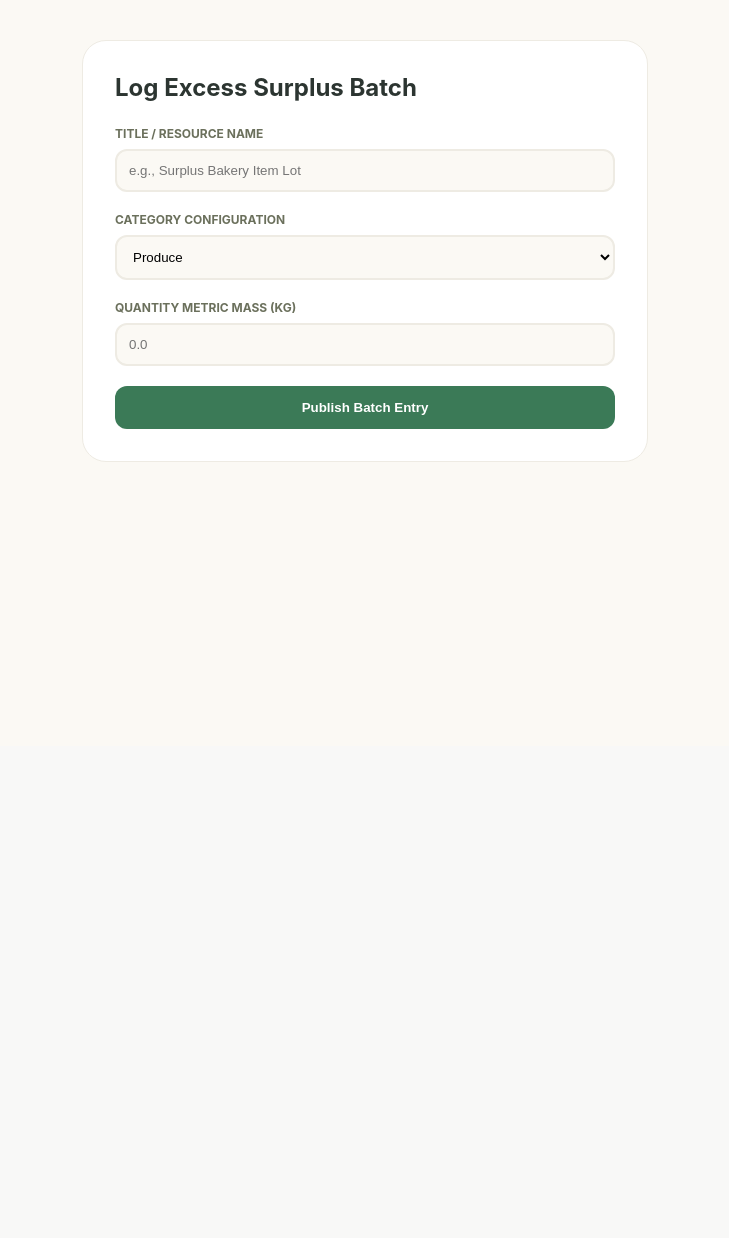
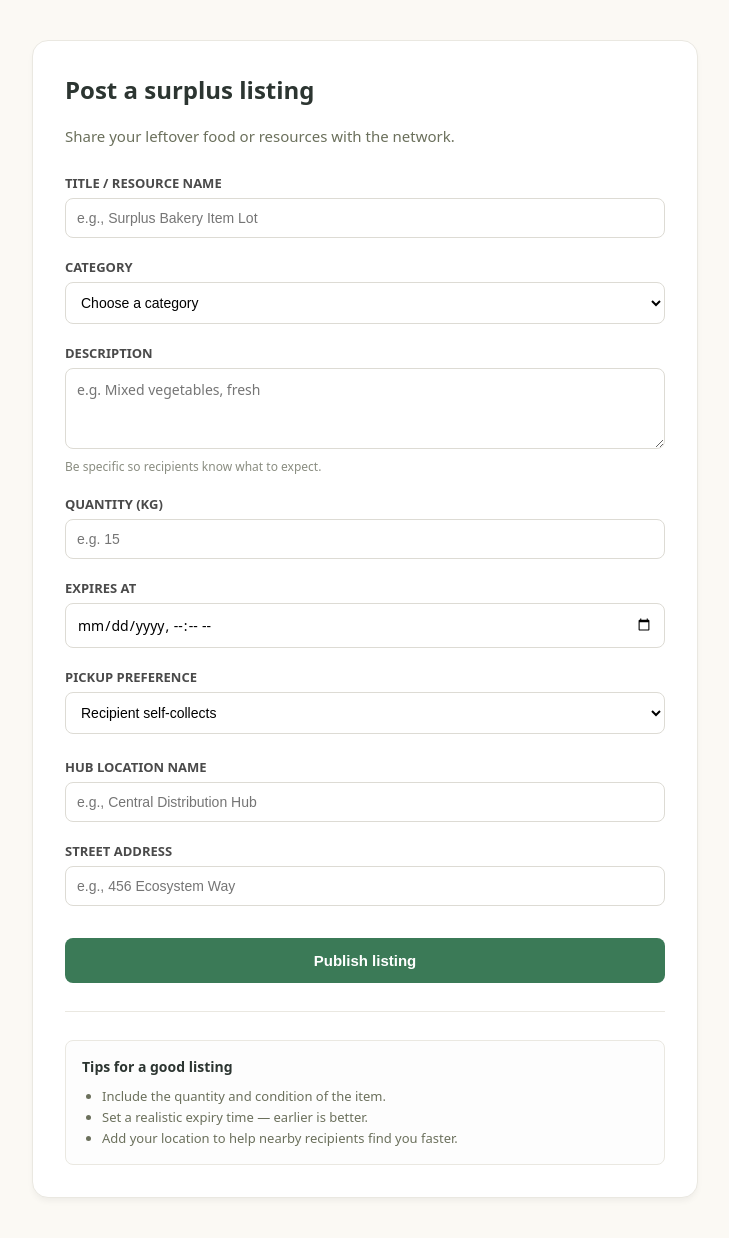
Before and after one commit to smbhargavi25ds-max/SURPLUS-TO-SERVICE, a Flask app: page /post in a window 1280 px wide. Shown: the part 54-1292 px from the top of the page, without its empty margins (275-1004 px from the left). Before the commit the page ends 516 px from the top, so only its background shows below. Run offline with Flask 3, Linux system fonts and the light colour scheme; the visitor is signed in with stand-in values (Sample User, id 1); parts of the project's set-up code (start-up, migrations or seed data) failed here and were passed over.

Commit message:
ui: update posting interface with full data entry inputs and extended category types

```diff
--- a/templates/post.html
+++ b/templates/post.html
@@ -1,72 +1,80 @@
 {% extends "base.html" %}
+{% block content %}
+<div style="max-width: 600px; margin: 40px auto; padding: 32px; background: #fff; border: 1px solid #eae8e1; border-radius: 16px; font-family: system-ui, -apple-system, sans-serif; box-shadow: 0 4px 6px -1px rgba(0,0,0,0.05);">
 
-{% block title %}Log Excess Asset - Surplus to Service{% endblock %}
+  <h2 style="margin-top: 0; color: #2c3531; font-size: 24px; font-weight: 700;">Post a surplus listing</h2>
+  <p style="color: #6b705c; margin-bottom: 28px; margin-top: 0; font-size: 15px;">Share your leftover food or resources with the network.</p>
 
-{% block content %}
-<style>
-    .form-container {
-        max-width: 500px;
-        margin: 0 auto;
-        background: #ffffff;
-        border: 1px solid #eeebe3;
-        border-radius: 24px;
-        padding: 32px;
-    }
-    .form-group {
-        margin-bottom: 20px;
-    }
-    .form-group label {
-        display: block;
-        font-size: 12px;
-        font-weight: 700;
-        color: #6b705c;
-        margin-bottom: 8px;
-        text-transform: uppercase;
-    }
-    .form-control {
-        width: 100%;
-        padding: 12px;
-        border: 2px solid #eeebe3;
-        border-radius: 12px;
-        box-sizing: border-box;
-        background: #fbf9f4;
-    }
-    .form-control:focus {
-        outline: none;
-        border-color: #3b7a57;
-    }
-    .submit-btn {
-        width: 100%;
-        background: #3b7a57;
-        color: white;
-        border: none;
-        padding: 14px;
-        border-radius: 12px;
-        font-weight: 600;
-        cursor: pointer;
-    }
-</style>
+  <form action="{{ url_for('post') }}" method="POST">
 
-<div class="form-container">
-    <h2 style="margin-top:0; margin-bottom: 24px;">Log Excess Surplus Batch</h2>
-    <form action="{{ url_for('post') }}" method="POST">
-        <div class="form-group">
-            <label>Title / Resource Name</label>
-            <input type="text" name="title" class="form-control" placeholder="e.g., Surplus Bakery Item Lot" required>
-        </div>
-        <div class="form-group">
-            <label>Category Configuration</label>
-            <select name="category" class="form-control">
-                <option value="Produce">Produce</option>
-                <option value="Bakery">Bakery</option>
-                <option value="Meals">Meals</option>
-            </select>
-        </div>
-        <div class="form-group">
-            <label>Quantity Metric Mass (KG)</label>
-            <input type="number" step="0.1" name="quantity" class="form-control" placeholder="0.0" required>
-        </div>
-        <button type="submit" class="submit-btn">Publish Batch Entry</button>
-    </form>
+    <div style="margin-bottom: 20px;">
+      <label style="display: block; font-size: 13px; font-weight: 600; color: #4a4a4a; margin-bottom: 6px;">TITLE / RESOURCE NAME</label>
+      <input type="text" name="title" placeholder="e.g., Surplus Bakery Item Lot" required style="width: 100%; padding: 11px; border: 1px solid #dddbd4; border-radius: 8px; box-sizing: border-box; font-size: 14px;">
+    </div>
+
+    <div style="margin-bottom: 20px;">
+      <label style="display: block; font-size: 13px; font-weight: 600; color: #4a4a4a; margin-bottom: 6px;">CATEGORY</label>
+      <select name="category" required style="width: 100%; padding: 11px; border: 1px solid #dddbd4; border-radius: 8px; background: #fff; box-sizing: border-box; font-size: 14px;">
+        <option value="" disabled selected>Choose a category</option>
+        <option value="Produce">Produce / vegetables</option>
+        <option value="Meals">Cooked food</option>
+        <option value="Bakery">Bakery items</option>
+        <option value="Organic Waste">Compost / organic waste</option>
+        <option value="Seeds">Seeds / saplings</option>
+        <option value="Other">Other</option>
+      </select>
+    </div>
+
+    <div style="margin-bottom: 20px;">
+      <label style="display: block; font-size: 13px; font-weight: 600; color: #4a4a4a; margin-bottom: 6px;">DESCRIPTION</label>
+      <textarea name="description" rows="3" placeholder="e.g. Mixed vegetables, fresh" required style="width: 100%; padding: 11px; border: 1px solid #dddbd4; border-radius: 8px; box-sizing: border-box; font-family: inherit; font-size: 14px; resize: vertical;"></textarea>
+      <small style="display: block; color: #8a8d81; font-size: 12px; margin-top: 4px;">Be specific so recipients know what to expect.</small>
+    </div>
+
+    <div style="margin-bottom: 20px;">
+      <label style="display: block; font-size: 13px; font-weight: 600; color: #4a4a4a; margin-bottom: 6px;">QUANTITY (KG)</label>
+      <input type="number" step="0.1" name="weight" placeholder="e.g. 15" required style="width: 100%; padding: 11px; border: 1px solid #dddbd4; border-radius: 8px; box-sizing: border-box; font-size: 14px;">
+    </div>
+
+    <div style="margin-bottom: 20px;">
+      <label style="display: block; font-size: 13px; font-weight: 600; color: #4a4a4a; margin-bottom: 6px;">EXPIRES AT</label>
+      <input type="datetime-local" name="expires_at" required style="width: 100%; padding: 11px; border: 1px solid #dddbd4; border-radius: 8px; box-sizing: border-box; font-size: 14px; font-family: inherit;">
+    </div>
+
+    <div style="margin-bottom: 24px;">
+      <label style="display: block; font-size: 13px; font-weight: 600; color: #4a4a4a; margin-bottom: 6px;">PICKUP PREFERENCE</label>
+      <select name="pickup_info" required style="width: 100%; padding: 11px; border: 1px solid #dddbd4; border-radius: 8px; background: #fff; box-sizing: border-box; font-size: 14px;">
+        <option value="Recipient self-collects">Recipient self-collects</option>
+        <option value="I can deliver (within 5 km)">I can deliver (within 5 km)</option>
+        <option value="Either works">Either works</option>
+      </select>
+    </div>
+
+    <div style="margin-bottom: 20px;">
+      <label style="display: block; font-size: 13px; font-weight: 600; color: #4a4a4a; margin-bottom: 6px;">HUB LOCATION NAME</label>
+      <input type="text" name="location_name" placeholder="e.g., Central Distribution Hub" style="width: 100%; padding: 11px; border: 1px solid #dddbd4; border-radius: 8px; box-sizing: border-box; font-size: 14px;">
+    </div>
+
+    <div style="margin-bottom: 32px;">
+      <label style="display: block; font-size: 13px; font-weight: 600; color: #4a4a4a; margin-bottom: 6px;">STREET ADDRESS</label>
+      <input type="text" name="address" placeholder="e.g., 456 Ecosystem Way" style="width: 100%; padding: 11px; border: 1px solid #dddbd4; border-radius: 8px; box-sizing: border-box; font-size: 14px;">
+    </div>
+
+    <button type="submit" style="width: 100%; padding: 14px; background: #3b7a57; color: #fff; border: none; border-radius: 8px; font-size: 15px; font-weight: 600; cursor: pointer; transition: background 0.15s ease;">
+      Publish listing
+    </button>
+  </form>
+
+  <hr style="border: 0; border-top: 1px solid #eae8e1; margin: 28px 0;">
+
+  <div style="background-color: #fdfdfd; border: 1px solid #eae8e1; border-radius: 8px; padding: 16px;">
+    <h4 style="margin: 0 0 10px 0; color: #2c3531; font-size: 14px; font-weight: 700;">Tips for a good listing</h4>
+    <ul style="margin: 0; padding-left: 20px; color: #6b705c; font-size: 13px; line-height: 1.6;">
+      <li>Include the quantity and condition of the item.</li>
+      <li>Set a realistic expiry time — earlier is better.</li>
+      <li>Add your location to help nearby recipients find you faster.</li>
+    </ul>
+  </div>
+
 </div>
 {% endblock %}
```
